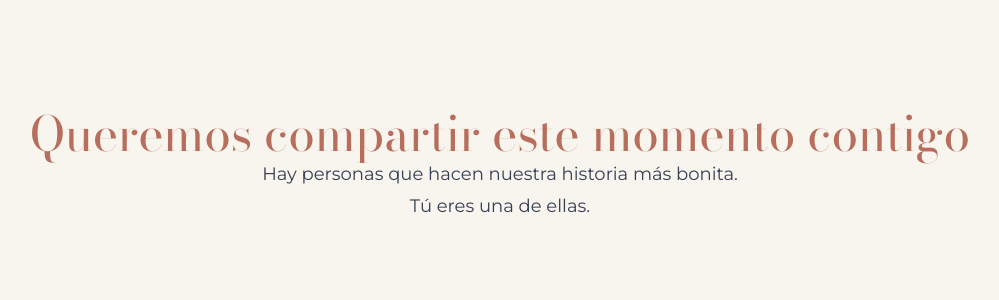
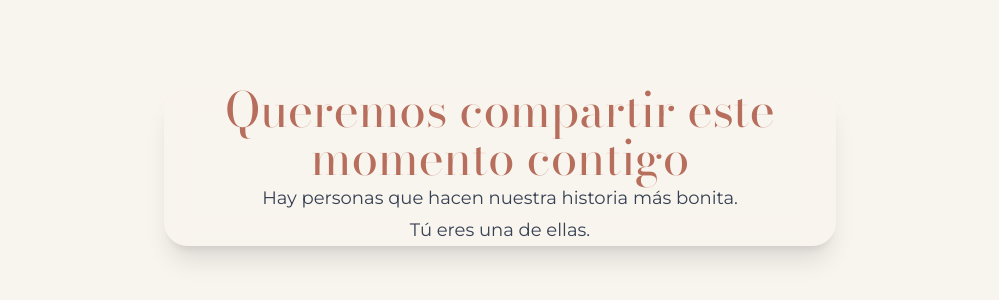
Before and after one commit to veroacm97-sudo/boda-vero-moris, a Next.js app: page / in a window 1280 px wide. Shown: the part 1034-1334 px from the top of the page, without its empty margins (140-1139 px from the left). Built offline with nearby package versions, Linux system fonts and the light colour scheme.

Commit message:
Actualiza invitación

```diff
--- a/app/page.js
+++ b/app/page.js
@@ -106,7 +106,7 @@ useEffect(() => {
         id="bienvenida"
         className="min-h-screen flex items-center justify-center px-8 py-24"
       >
-        <div className="seccion-cuadro text-center">
+        <div className=" max-w-2xl text-center bg-[#F8F4EE]/75 backdrop-blur-md rounded-3xl p-10 shadow-xl">
           <h2 className="text-5xl text-[#B76E5D] mb-8">
             Queremos compartir este momento contigo
           </h2>
@@ -179,7 +179,7 @@ useEffect(() => {
   href="https://maps.google.com/?q=Hard+Rock+Hotel+Vallarta"
   target="_blank"
   rel="noopener noreferrer"
-className="inline-block mt-6 rounded-full border border-[#B76E5D]/40 px-12 py-6 text-base ...">
+className="inline-block mt-6 rounded-full border border-[#B76E5D]/40 px-12 py- text-base ...">
   📍 Cómo llegar
 </a>
 
```
